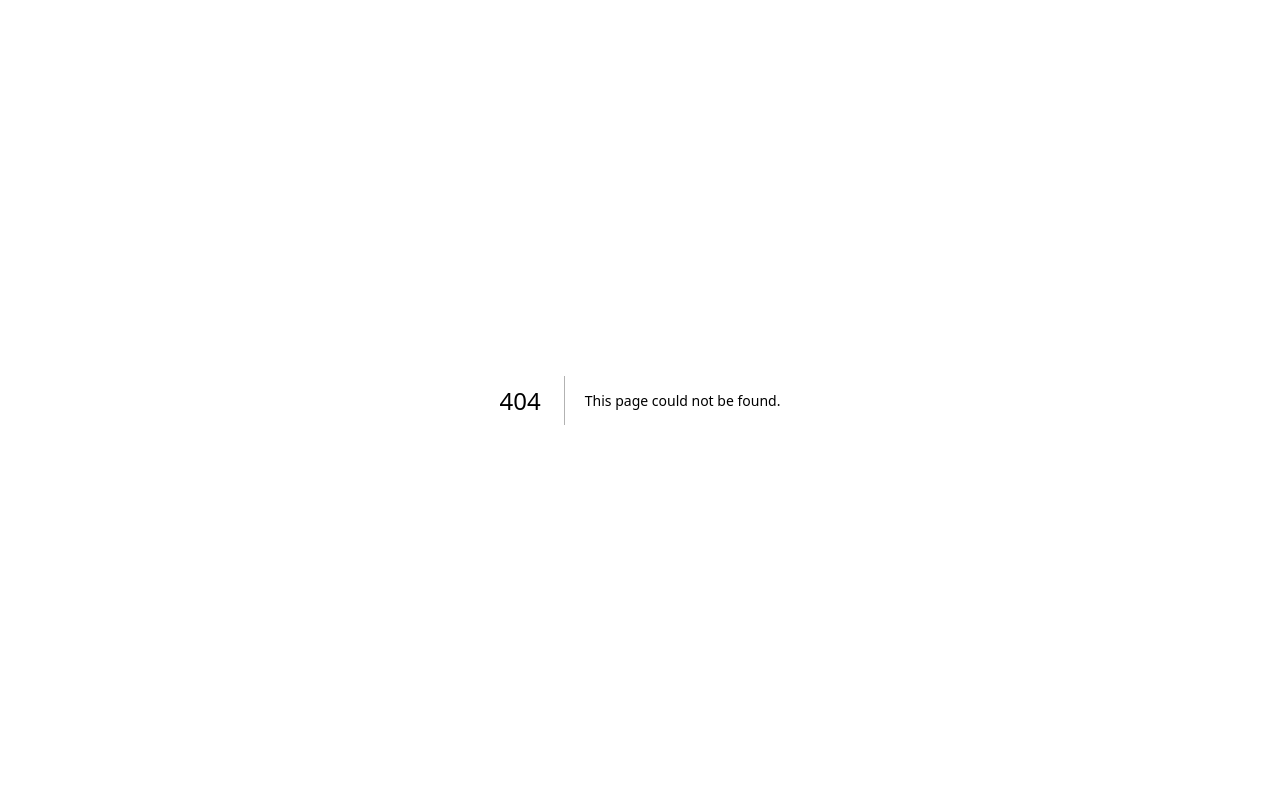
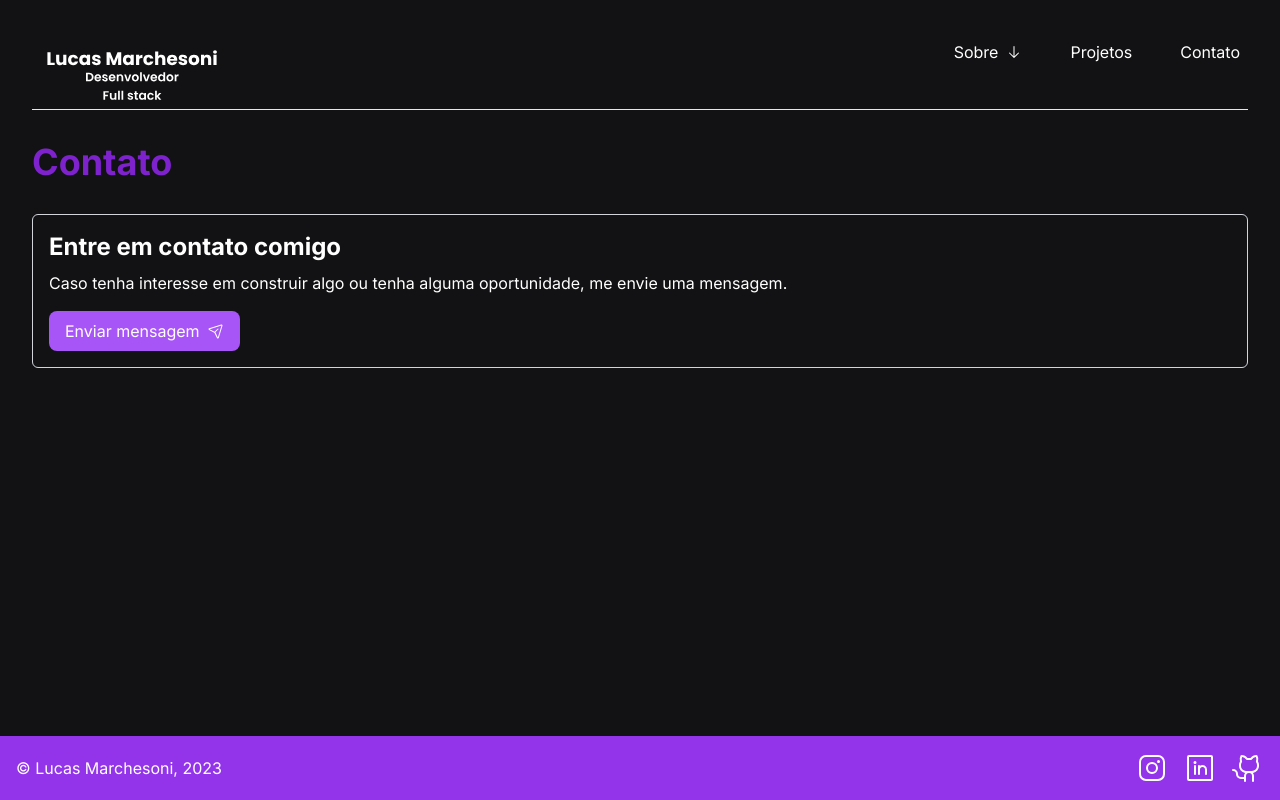
Before and after one commit to Lucas-2000/portfolio, a Next.js app: page /contato in a window 1280 px wide. Before the commit this address had no page. Built offline with nearby package versions, Linux system fonts and the light colour scheme.

Commit message:
[feat] implemented contact page

```diff
--- /dev/null
+++ b/src/app/contato/page.tsx
@@ -0,0 +1,42 @@
+"use client";
+import Link from "next/link";
+import Footer from "../components/footer/footer";
+import Header from "../components/header/header";
+import { PaperPlaneTilt } from "@phosphor-icons/react";
+
+export default function Contato() {
+  return (
+    <div>
+      <main className="max-w-7xl mx-auto px-4 sm:px-8 py-4 sm:py-8">
+        <div>
+          <Header />
+          <hr />
+        </div>
+        <section className="mt-4 sm:mt-8">
+          <h1 className="text-2xl sm:text-3xl md:text-4xl text-purple-700 font-bold">
+            Contato
+          </h1>
+        </section>
+        <section
+          id="contact"
+          className="mt-4 sm:mt-8 p-4 rounded-md border border-gray-300"
+        >
+          <h2 className="text-xl sm:text-2xl text-white font-bold mb-2">
+            Entre em contato comigo
+          </h2>
+          <p className="text-white text-sm sm:text-base mb-4">
+            Caso tenha interesse em construir algo ou tenha alguma oportunidade,
+            me envie uma mensagem.
+          </p>
+          <Link
+            href="#tally-open=3xJxao&tally-emoji-text=👋&tally-emoji-animation=wave&tally-auto-close=2000"
+            className="flex items-center max-w-fit bg-purple-500 text-white hover:bg-purple-700 px-4 py-2 rounded-lg hover:shadow-md transition-opacity duration-300"
+          >
+            Enviar mensagem <PaperPlaneTilt size={16} className="ml-2" />
+          </Link>
+        </section>
+      </main>
+      <Footer />
+    </div>
+  );
+}
--- a/src/app/projetos/page.tsx
+++ b/src/app/projetos/page.tsx
@@ -14,7 +14,7 @@ interface Repo {
   forks_count: number;
   language: string;
   created_at: string;
-  updated_at: string;
+  pushed_at: string;
   license: {
     name: string;
   } | null;
@@ -42,6 +42,7 @@ export default function Projetos() {
           allRepos = [...allRepos, ...response.data];
           page++;
         }
+        console.log(allRepos);
 
         setRepos(allRepos);
         setLoading(false);
@@ -105,7 +106,7 @@ export default function Projetos() {
                     </p>
                     <p className="text-gray-400">
                       Atualizado em:{" "}
-                      {new Date(repo.updated_at).toLocaleDateString()}
+                      {new Date(repo.pushed_at).toLocaleDateString()}
                     </p>
                     {repo.license && (
                       <p className="text-gray-400">
```
